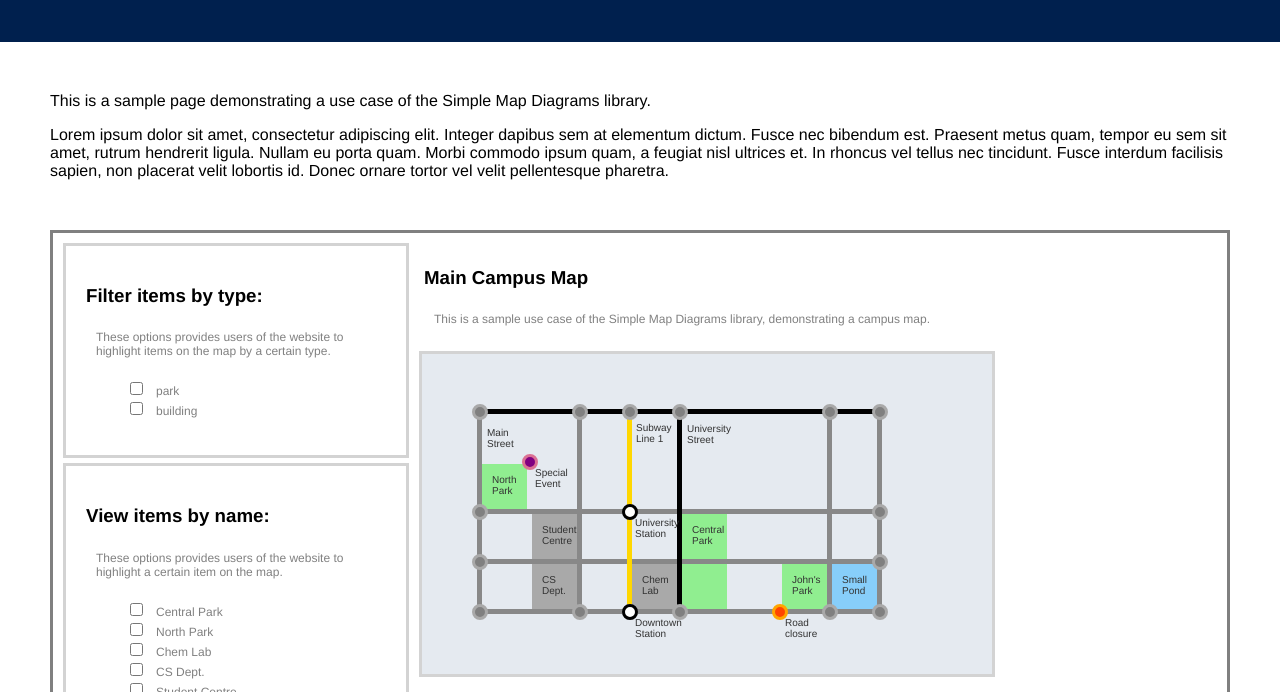
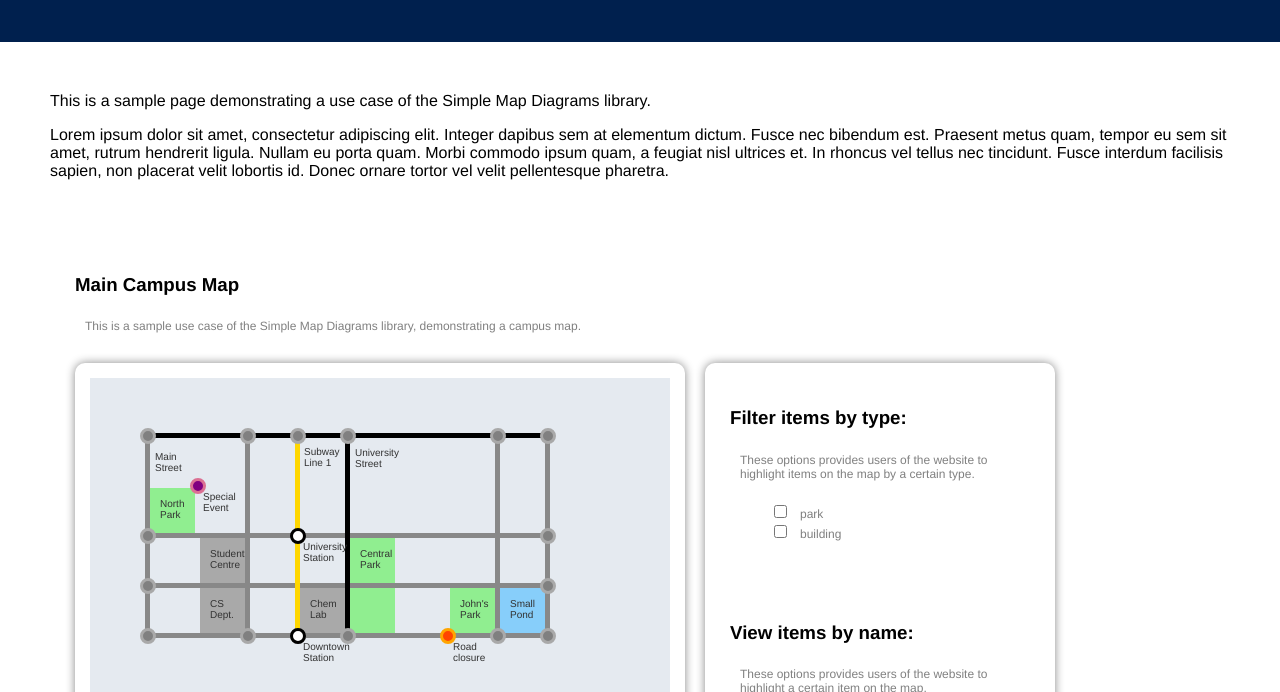
Before and after one commit to williamwang256/simple-map-diagrams, a website: page pub/examples.html in a window 1280 px wide. Shown: the part 108-800 px from the top of the page. Drawn offline with nearby package versions, Linux system fonts and the light colour scheme.

Commit message:
adding neighbours

```diff
--- a/pub/js/simple_map_diagrams.js
+++ b/pub/js/simple_map_diagrams.js
@@ -249,12 +249,6 @@ function mapSetUp(width, height, title, description, id) {
     container.className = 'SMDcontainer'
     body.append(container)
 
-    // create a container for the control menus
-    const controlCentre = document.createElement('div')
-    controlCentre.id = id + '.controlCentre'
-    controlCentre.className = 'controlContainer'
-    container.append(controlCentre)
-
     // create a title and subtitle
     const titleContainer = document.createElement('div')
     const titleElement = document.createElement('h3')
@@ -271,10 +265,17 @@ function mapSetUp(width, height, title, description, id) {
     // create a container for the map
     const mapContainer = document.createElement('div')
     mapContainer.id = id + '.mapContainer'
-    mapContainer.className = 'mapContainer'
-    mapContainer.style.height = (height * 50 + 60) + 'px'
-    mapContainer.style.width = (width * 50 + 60) + 'px'
+    mapContainer.className = 'controlContainer'
     container.append(mapContainer)
+
+
+
+    const map = document.createElement('div')
+    map.id = id + '.map'
+    map.className = 'mapContainer'
+    map.style.height = (height * 50 + 60) + 'px'
+    map.style.width = (width * 50 + 60) + 'px'
+    mapContainer.append(map)
 
     // create a container for the nodes
     const nodes = document.createElement('div')
@@ -292,12 +293,18 @@ function mapSetUp(width, height, title, description, id) {
     const nodePlaces = document.createElement('div')
     nodePlaces.id = id + '.nodePlacesContainer'
 
+    // create a container for the control menus
+    const controlCentre = document.createElement('div')
+    controlCentre.id = id + '.controlCentre'
+    controlCentre.className = 'controlContainer'
+    container.append(controlCentre)
+
     // add to the main map container
-    mapContainer.appendChild(nodes)
-    mapContainer.appendChild(connections)
-    mapContainer.appendChild(blockPlaces)
-    mapContainer.appendChild(linePlaces)
-    mapContainer.appendChild(nodePlaces)
+    map.appendChild(nodes)
+    map.appendChild(connections)
+    map.appendChild(blockPlaces)
+    map.appendChild(linePlaces)
+    map.appendChild(nodePlaces)
 }
 
 /* function to set up the info box */
@@ -337,8 +344,8 @@ function initializeNodes(width, height, nodes, id) {
             node.style.top = j * 50 + 50 + 'px'
             node.id = id + '.sn.' + i + '.' + j
             nodes[i][j] = {
-                description: '',
-                id: node.id
+                id: node.id,
+                neighbours: []
             }
             item.appendChild(node)
             column.appendChild(item)
@@ -354,7 +361,7 @@ function addConnection(x1, y1, x2, y2, nodes, id) {
     line.classList.add('line')
     line.classList.add('connection')
 
-    /* determine the width of the connection line */
+    // determine the width of the connection line
     let width = 5;
     if (x1 !== x2) {
         width = ((x2 - x1) * 50)
@@ -364,7 +371,7 @@ function addConnection(x1, y1, x2, y2, nodes, id) {
         document.getElementById(nodes[x2][y1].id).classList.add('intersection')
     }
 
-    /* determine the height of the connection line */
+    // determine the height of the connection line
     let height = 5;
     if (y1 !== y2) {
         height = ((y2 - y1) * 50)
@@ -374,7 +381,25 @@ function addConnection(x1, y1, x2, y2, nodes, id) {
         document.getElementById(nodes[x1][y2].id).classList.add('intersection')
     }
 
-    /* create the element */
+    // update neighbours
+    for (let i = x1; i <= x2; i++) {
+        if (i > 0) {
+            nodes[i][y1].neighbours.push(parseInt(i-1) + '.' + parseInt(y1))
+        }
+        if (i < x2) {
+            nodes[i][y1].neighbours.push(parseInt(i+1) + '.' + parseInt(y1))
+        }
+    }
+    for (let i = y1; i <= y2; i++) {
+        if (i > 0) {
+            nodes[x1][i].neighbours.push(parseInt(x1) + '.' + parseInt(i-1))
+        }
+        if (i < y2) {
+            nodes[x1][i].neighbours.push(parseInt(x1) + '.' + parseInt(i+1))
+        }
+    }
+
+    // create the element
     line.style.width = width + 'px'
     line.style.height = height + 'px'
     line.style.left = (50 * (x1 + 1) + 5) + 'px'
--- a/pub/simple_map_diagrams.css
+++ b/pub/simple_map_diagrams.css
@@ -79,21 +79,20 @@ ul li {
 /* containers css */
 
 .SMDcontainer {
-    border: 3px solid grey;
     position: relative;
     overflow: auto;
     width: auto;
-    padding: 5px;
+    padding: 15px;
     margin: 50px;
+    border-radius: 10px;
 }
 
 .mapContainer {
     position: relative;
-    border: 3px solid lightgrey;
-    padding: 5px;
+    padding: 10px;
     float:left;
     background-color: rgb(229, 234, 240);
-    margin:5px;
+    margin:15px;
 }
 
 .titleContainer {
@@ -101,19 +100,22 @@ ul li {
     padding: 5px;
     float:left;
     margin:5px;
+    width: 100%;
 }
 
 .controlBox {
-    border: 3px solid lightgrey;
     position: relative;
     width: 300px;
     height: auto;
     padding: 20px;
-    margin:5px;
-    }
+    margin: 5px;
+}
 
 .controlContainer {
     float: left;
+    box-shadow: 0 0 10px #888888;
+    border-radius: 10px;
+    margin: 10px;
 }
 
 /* misc. css */
```
